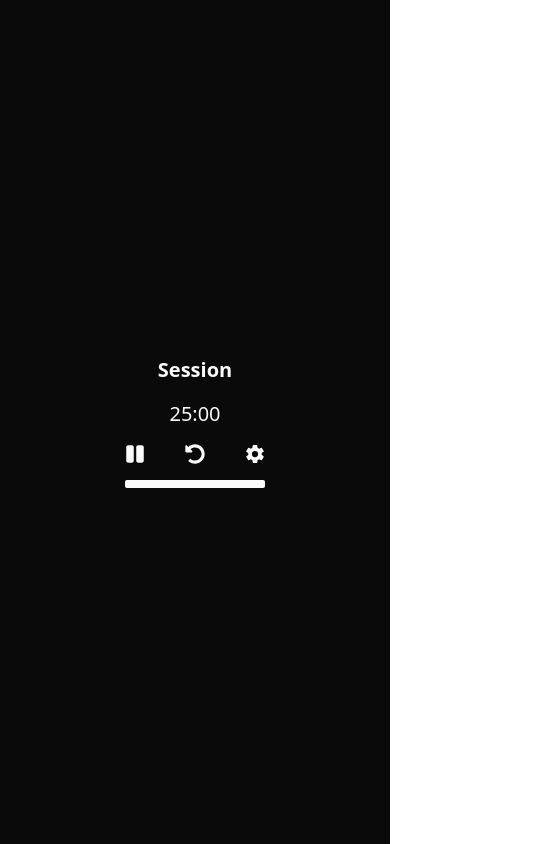
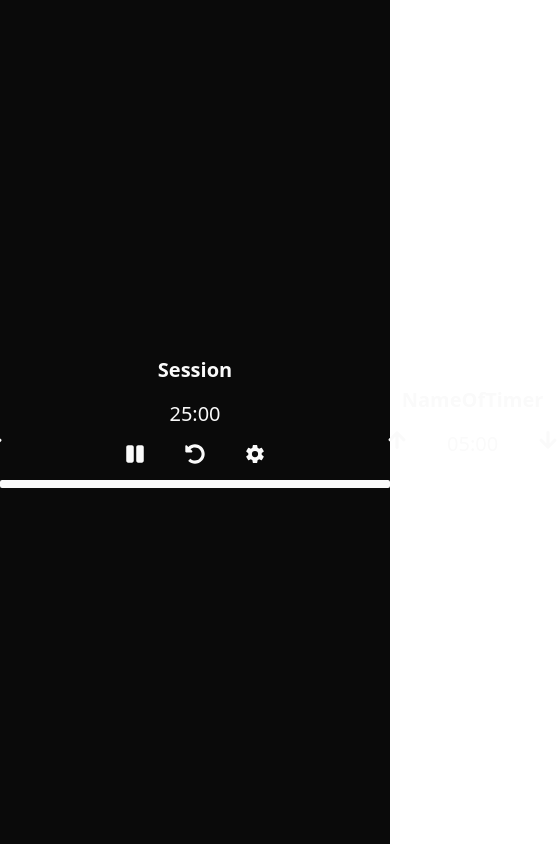
Before and after one commit to nooneknowspeter/2024-11_fCC_pomodoro, a React (Vite) app: page / in a window 390 px wide. Shown: the whole page, 558 px wide, since content can reach past the window. Built offline with nearby package versions, Linux system fonts and the light colour scheme.

Commit message:
got the main timer to stay in the center using absolute and constraints the set timer components set horizontally / adjacent to the main timer in a flex row might change it to make it more responsive for mobile let's see

```diff
--- a/src/App.tsx
+++ b/src/App.tsx
@@ -14,7 +14,7 @@ const MainTimer = () => {
   return (
     <div
       id="main-timer"
-      className="flex h-screen origin-center flex-col place-content-center justify-center gap-4 lg:w-[200px]"
+      className="absolute bottom-0 left-0 right-0 top-0 mx-auto flex origin-center flex-col place-content-center items-center justify-center gap-4 lg:w-[200px]"
     >
       <h1 id="timer-label" className="font-bold">{`Session`}</h1>
       <h1 id="timer-left" className="font-normal">{`25:00`}</h1>
@@ -65,14 +65,14 @@ const App = () => {
       <Background />
       <div
         id="pomodoro-assembly"
-        className="relative flex h-screen select-none flex-col place-content-center items-center justify-center gap-10 text-center text-xl text-neutral-50"
+        className="relative flex h-screen origin-center select-none flex-col place-content-center items-center justify-center text-center text-xl text-neutral-50"
       >
         <MainTimer />
 
-        {/* <div id="set-timers" className="flex flex-row gap-96">
+        <div id="set-timers" className="flex flex-row gap-96">
           <SetTimer />
           <SetTimer />
-        </div> */}
+        </div>
       </div>
     </>
   );
```
